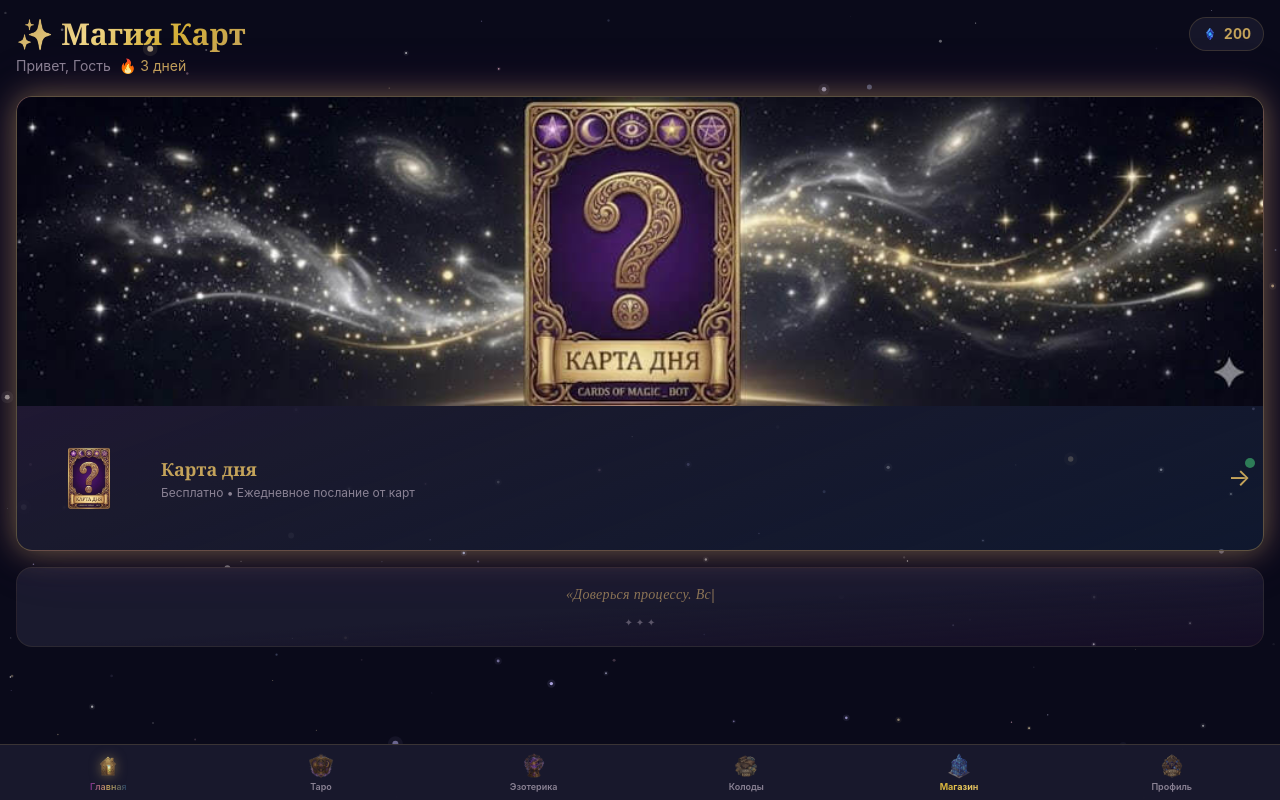
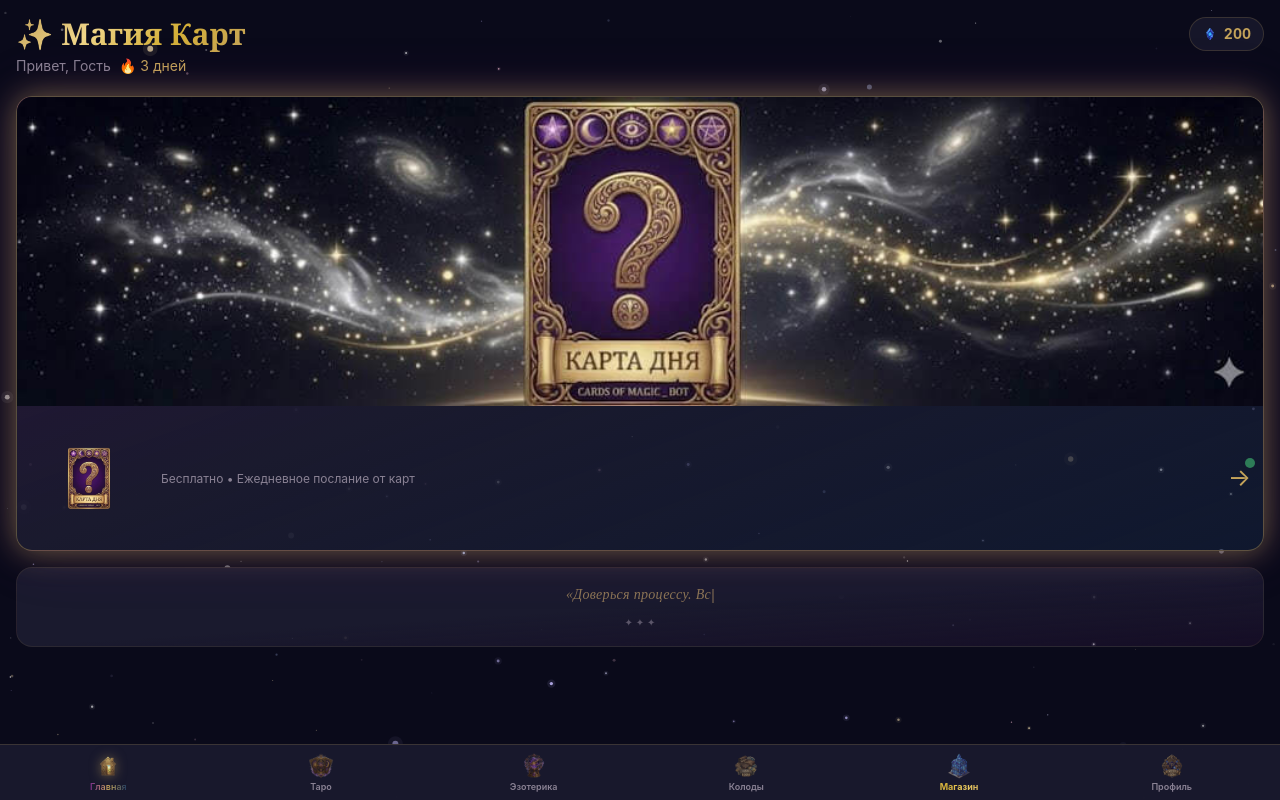
Before and after one commit to d1mambaway/tarot-ai-app, a Next.js app: page / in a window 1280 px wide. Built offline with nearby package versions, Linux system fonts and the light colour scheme.

Commit message:
Remove duplicate 'Карта дня' title from CardOfDaySection

```diff
--- a/src/components/ui/CardOfDaySection.tsx
+++ b/src/components/ui/CardOfDaySection.tsx
@@ -149,9 +149,7 @@ export default function CardOfDaySection() {
           )}
         </div>
         <div className="flex-1">
-          <p className="font-bold text-lg text-mystic-accent font-mystic">
-            {T.cardOfDay[l]}
-          </p>
+
           {cotdDrawn ? (
             <div>
               <p className="text-xs text-green-400 mt-0.5">✅ {T.cardOfDayDone[l]}</p>
```
